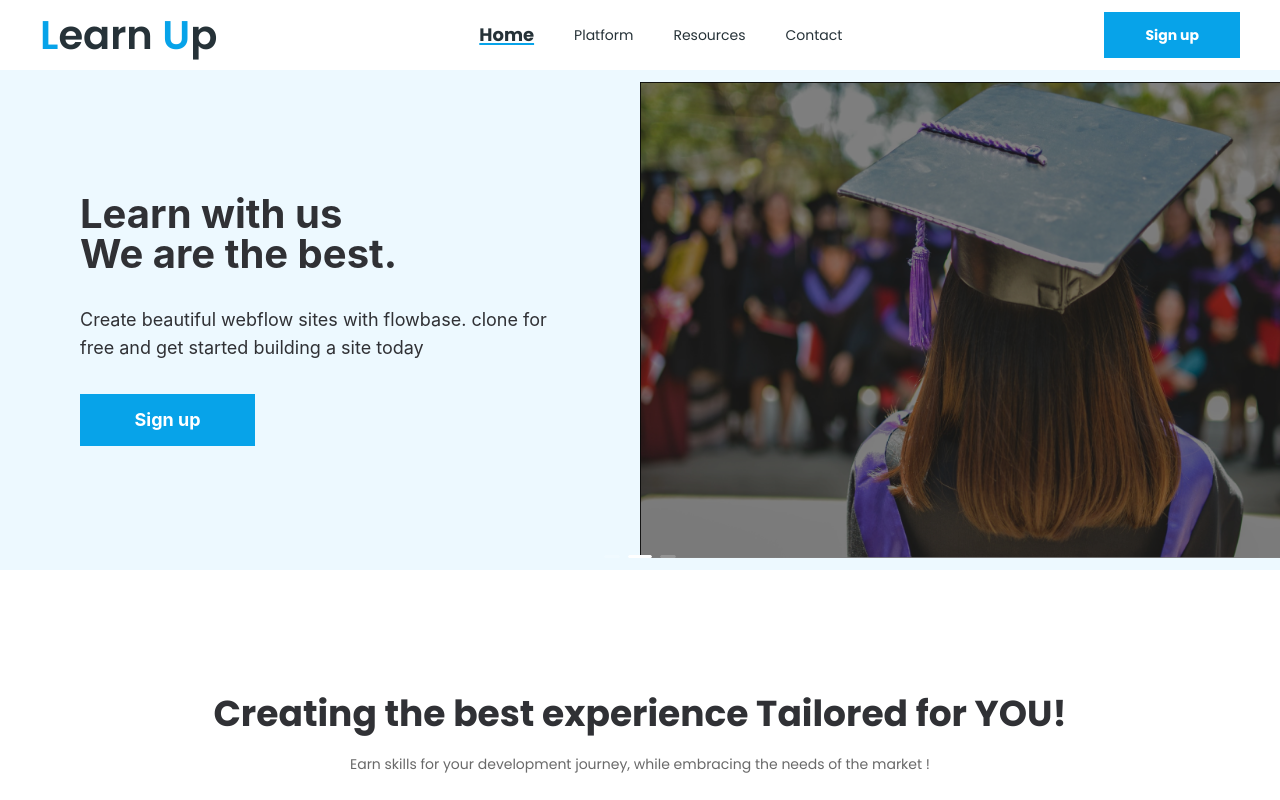
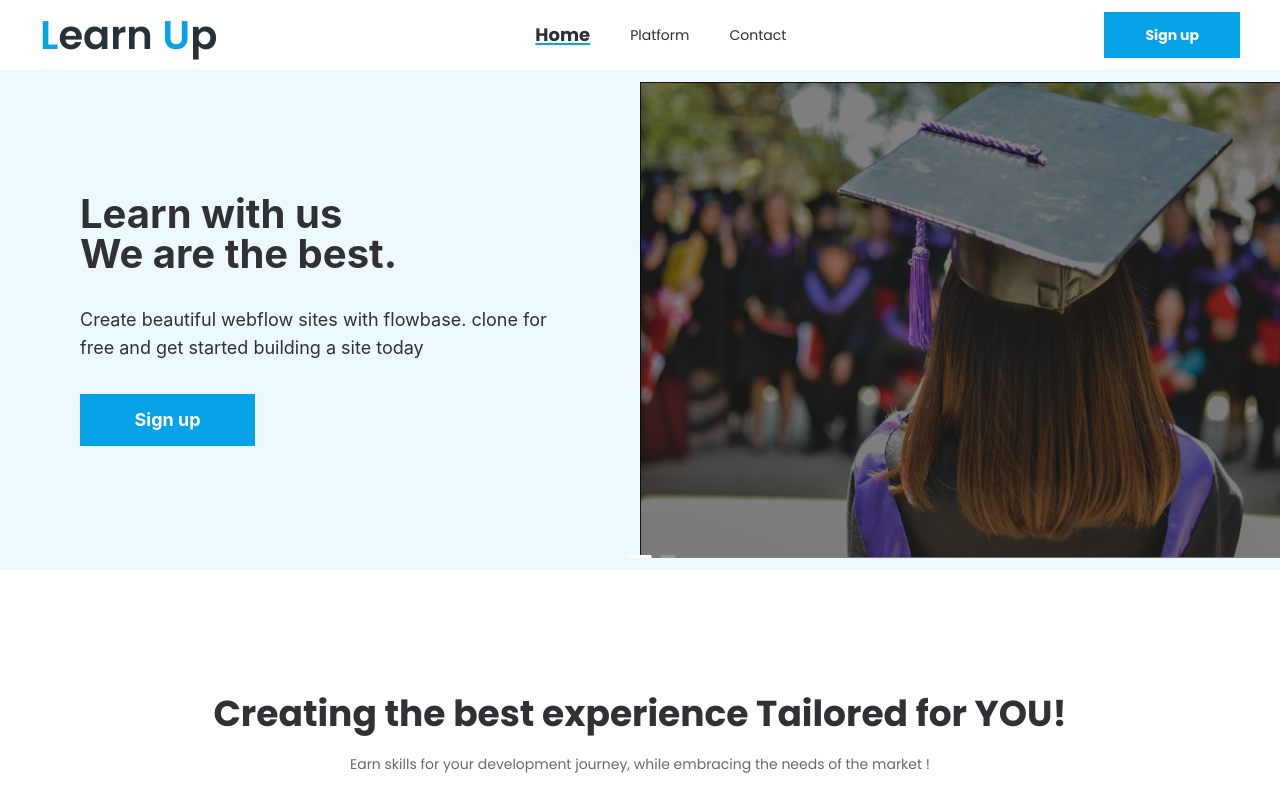
Before and after one commit to RamezTaher/E-learning, a React (Vite) app: page / in a window 1280 px wide. Shown: the top 800 px of the page. Built offline with nearby package versions, Linux system fonts and the light colour scheme.

Commit message:
header fix

```diff
--- a/src/components/Header.jsx
+++ b/src/components/Header.jsx
@@ -27,26 +27,15 @@ const Header = () => {
               Home
             </div>
           </Link>
-          <Link to={"/platform"}>
+          <Link to={"/platform/dashboard"}>
             <div
               className={`${
-                pathname === "/platform"
+                pathname === "/platform/dashboard"
                   ? "font-bold underline decoration-primary decoration-2 underline-offset-2 text-lg"
                   : ""
               }`}
             >
               Platform
-            </div>
-          </Link>
-          <Link to={"/resources"}>
-            <div
-              className={`${
-                pathname === "/resources"
-                  ? "font-bold underline decoration-primary decoration-2 underline-offset-2 text-lg"
-                  : ""
-              }`}
-            >
-              Resources
             </div>
           </Link>
           <Link to={"/contact"}>
```
